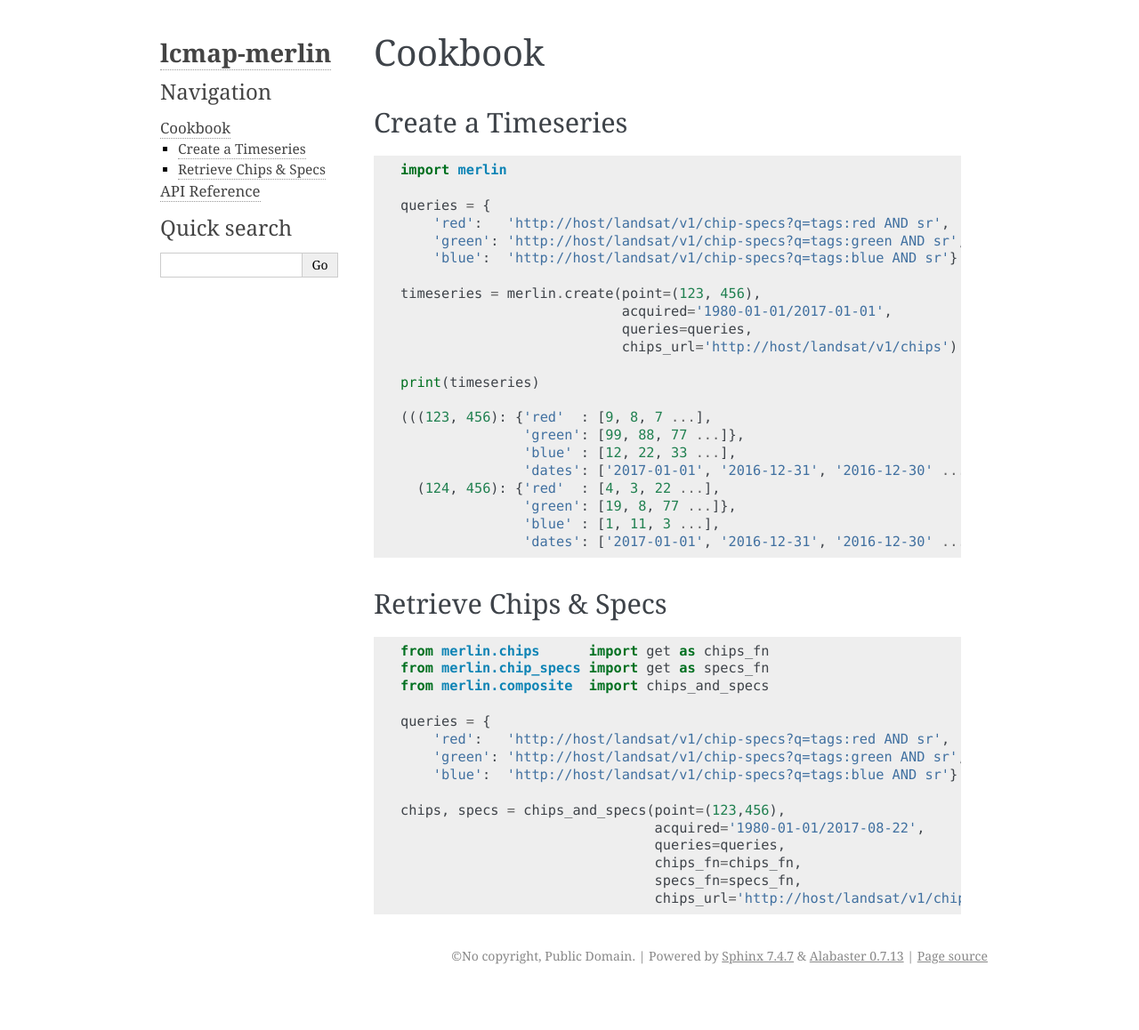
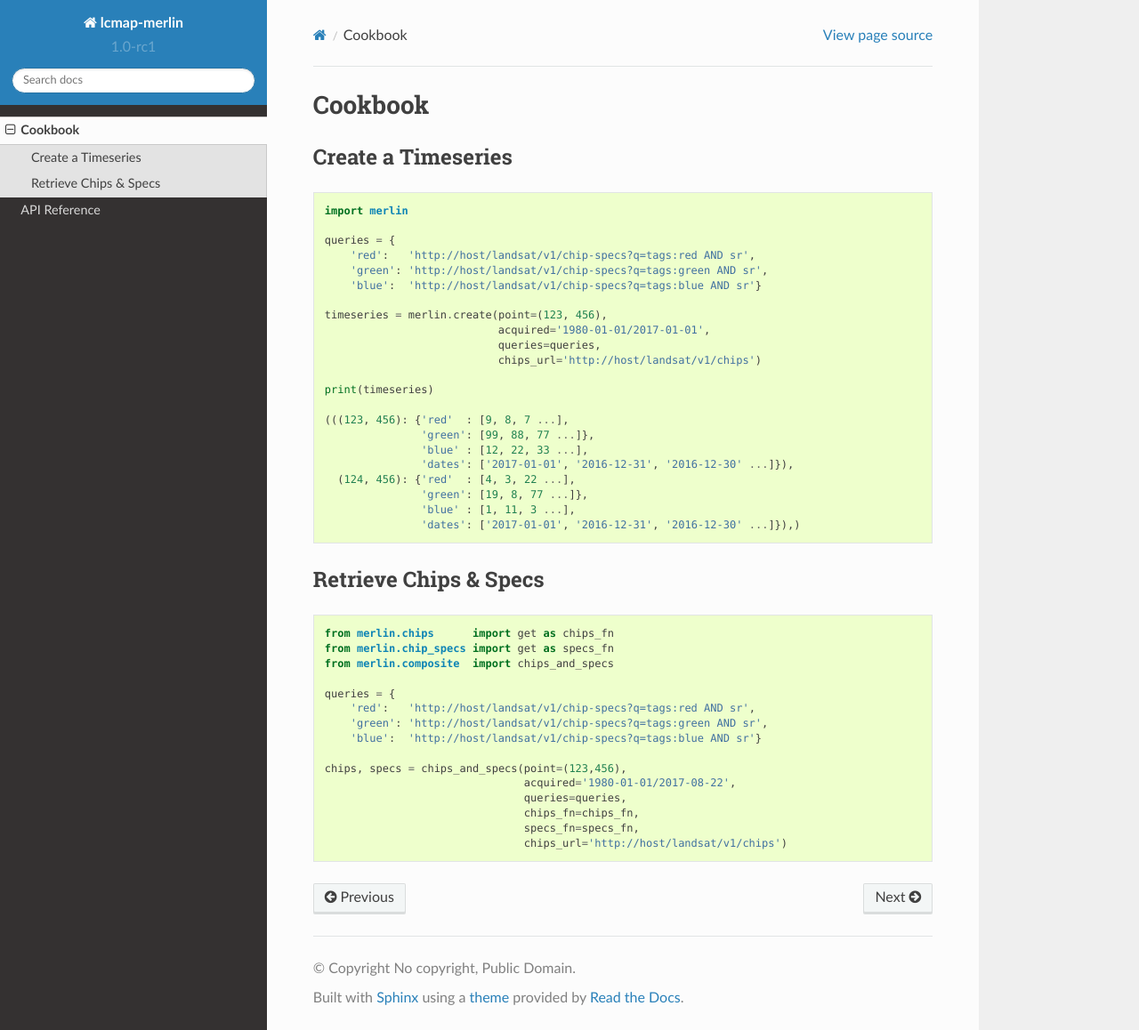
Before and after one commit to USGS-EROS/lcmap-merlin, a Sphinx documentation site: the page built from docs/source/cookbook.rst, in a window 1280 px wide and 1158 px high. Shown: the whole window at 89% size. Built offline with Sphinx 7.4.7 and the Read the Docs theme 2.0.0, drawn with Linux system fonts in a browser that asks for light colours; formulas are drawn with MathJax 3.

Commit message:
checkin to get RTD working

```diff
--- a/docs/source/conf.py
+++ b/docs/source/conf.py
@@ -85,37 +85,15 @@
 
 
 # -- Options for HTML output ----------------------------------------------
-
 # The theme to use for HTML and HTML Help pages.  See the documentation for
 # a list of builtin themes.
 #
-html_theme = 'alabaster'
+on_rtd = os.environ.get('READTHEDOCS', None) == 'True'
 
-# Theme options are theme-specific and customize the look and feel of a theme
-# further.  For a list of options available for each theme, see the
-# documentation.
-#
-# html_theme_options = {}
-
-# Add any paths that contain custom static files (such as style sheets) here,
-# relative to this directory. They are copied after the builtin static files,
-# so a file named "default.css" will overwrite the builtin "default.css".
-html_static_path = ['_static']
-
-# Custom sidebar templates, must be a dictionary that maps document names
-# to template names.
-#
-# This is required for the alabaster theme
-# refs: http://alabaster.readthedocs.io/en/latest/installation.html#sidebars
-html_sidebars = {
-    '**': [
-        'about.html',
-        'navigation.html',
-        'relations.html',  # needs 'show_related': True theme option to display
-        'searchbox.html',
-        'donate.html',
-    ]
-}
+if not on_rtd:  # only import and set the theme if we're building docs locally
+    import sphinx_rtd_theme
+    html_theme = 'sphinx_rtd_theme'
+    html_theme_path = [sphinx_rtd_theme.get_html_theme_path()]
 
 
 # -- Options for HTMLHelp output ------------------------------------------
--- a/setup.py
+++ b/setup.py
@@ -38,7 +38,8 @@
                    'mock',
                   ],
           'doc': ['sphinx',
-                  'sphinx-autobuild'],
+                  'sphinx-autobuild',
+                  'sphinx_rtd_theme'],
           'dev': ['jupyter'],
       },
       # entry_points={
```
